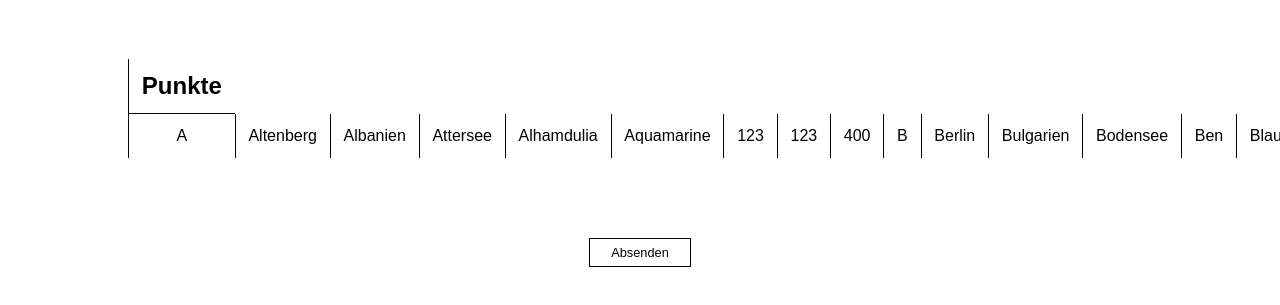
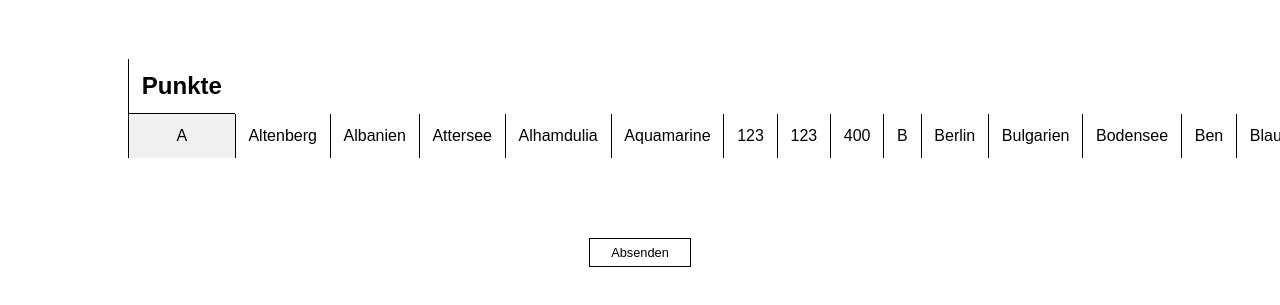
Before and after one commit to pfarrhoferphilip/Stadt-Land-Vollpfosten-Online, a plain HTML site: page sites/voting.html in a window 1280 px wide. In both pictures the pointer is over the element 181 px from the left and 214 px from the top of the page. Shown: the part 79-384 px from the top of the page. Drawn offline with Linux system fonts and the light colour scheme.

Commit message:
voting style hover

```diff
--- a/style/voting.css
+++ b/style/voting.css
@@ -36,11 +36,19 @@ td {
     border-left: 1px solid #000;
     margin: 0;
     cursor: pointer;
+    transition: all 0.2s;
+}
+td:hover{
+    background-color: #f0f0f0;
+    transition: all 0.2s;
 }
 
 .left {
     border-left: none;
     cursor: default;
+}
+.left:hover{
+    background-color: #fff;
 }
 
 #button-submit {
```
